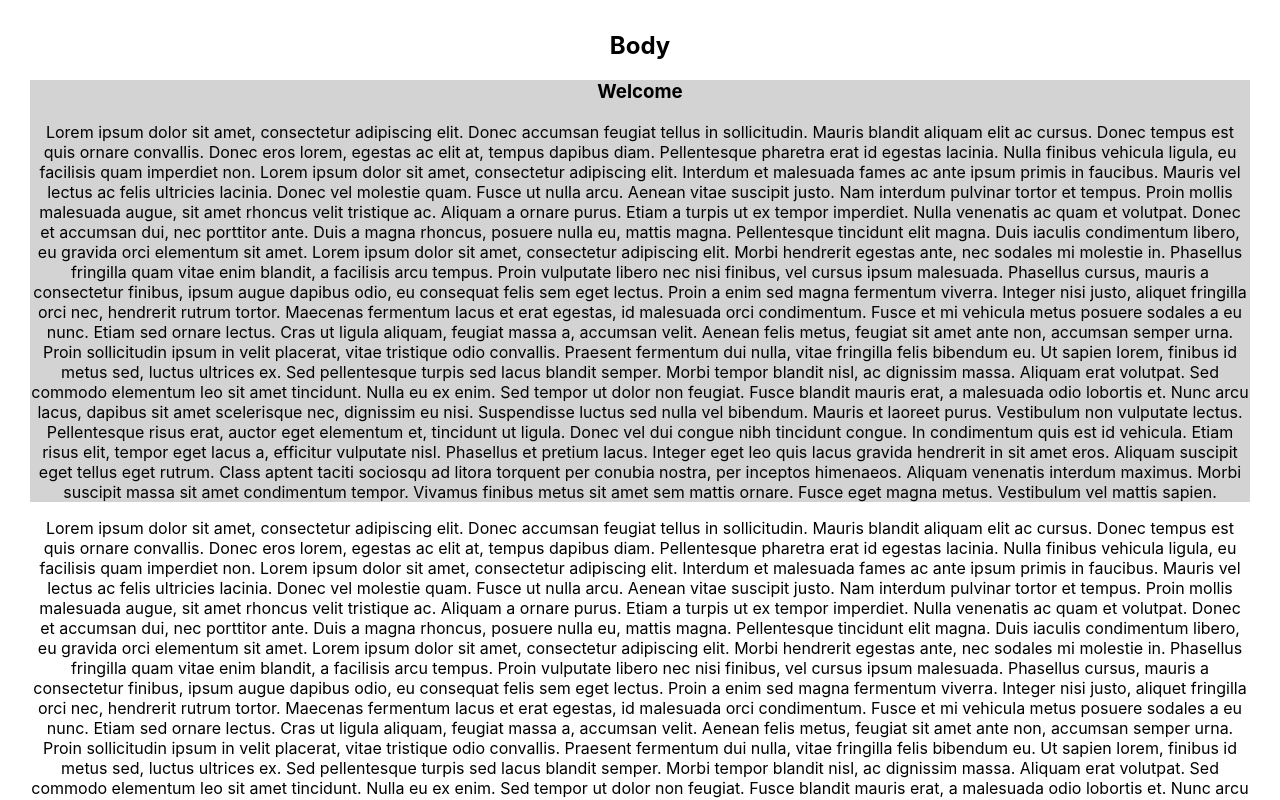
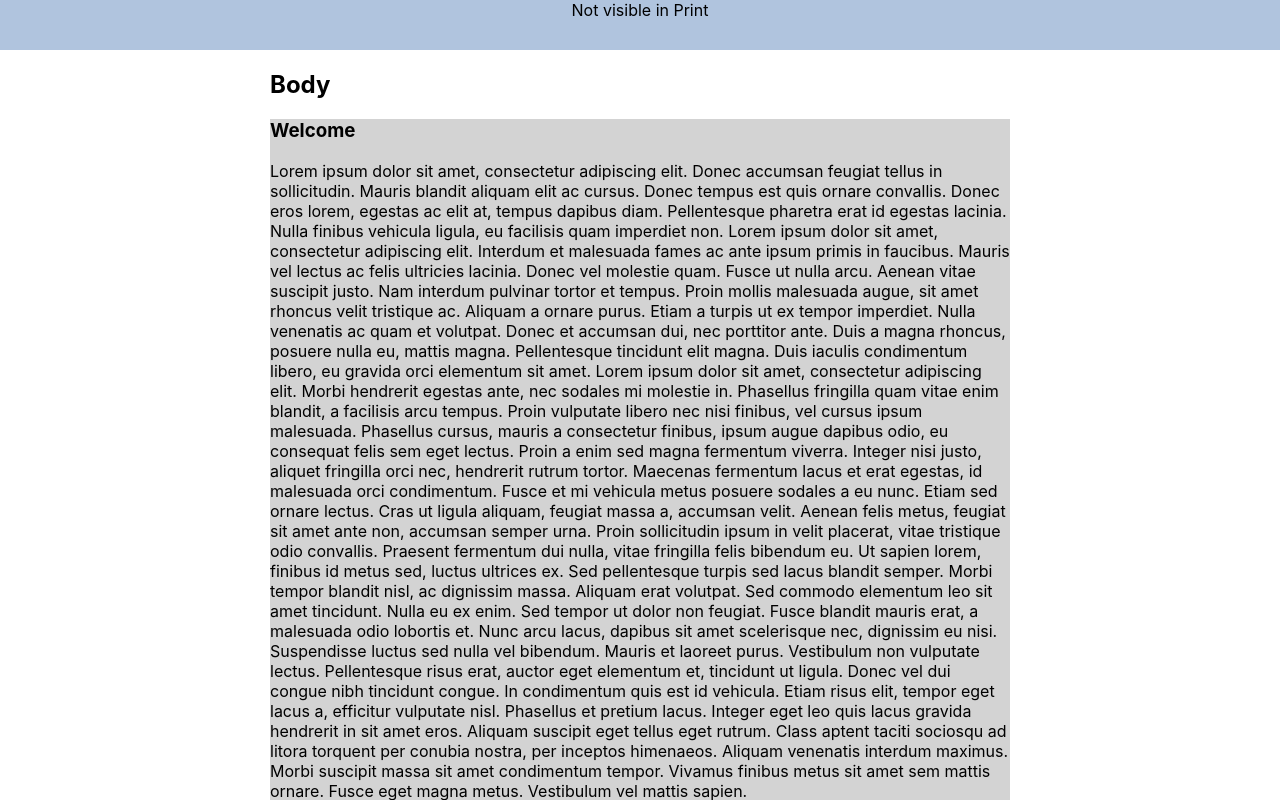
Before and after one commit to PrincAm/react-puppeteer-pdf, a React (Create React App) app: page / in a window 1280 px wide. Shown: the top 800 px of the page. Built offline with nearby package versions, Linux system fonts and the light colour scheme.

Commit message:
update print styles, css class names

```diff
--- a/src/App.css
+++ /dev/null
@@ -1,11 +0,0 @@
-.App {
-  text-align: center;
-}
-
-.Body > p {
-  page-break-before: always;
-}
-
-.Body-greyBackground {
-  background-color: lightgrey;
-}
--- a/src/App.js
+++ b/src/App.js
@@ -1,14 +1,11 @@
 import React from "react";
-import Header from "./Header";
-import Footer from "./Footer";
-import Body from "./Body";
-import "./App.css";
+import Report from "./Report";
 
 const App = () => (
-  <div className="App">
-    <Header />
-    <Body />
-    <Footer />
+  <div className="app">
+    <div className="app-menu">Not visible in Print</div>
+    <Report />
+    <div className="app-footer">Not visible in Print</div>
   </div>
 );
 
--- a/src/Footer.js
+++ b/src/Footer.js
@@ -7,7 +7,7 @@ const Footer = () => (
       fontFamily: "Helvetica Neue",
       fontSize: "8px",
       color: "#d3d3d3",
-      margin: "10px 30px 10px 30px"
+      margin: "0 30px 0 30px"
     }}
   >
     Lorem ipsum dolor sit amet, consectetur adipiscing elit. Donec accumsan
--- a/src/Header.js
+++ b/src/Header.js
@@ -16,11 +16,11 @@ const Header = () => (
     <div>
       Detailed Report of <b>XYZ</b> - Prepared on{" "}
       <b>
-        <span class="date"></span>
+        <span class="date" />
       </b>
     </div>
     <div style={{ marginRight: "30px" }}>
-      <span class="pageNumber"></span> of <span class="totalPages"></span>
+      <span class="pageNumber" /> of <span class="totalPages" />
     </div>
   </div>
 );
--- /dev/null
+++ b/src/Report.js
@@ -0,0 +1,14 @@
+import React from "react";
+import Header from "./Header";
+import Footer from "./Footer";
+import Body from "./Body";
+
+const Report = () => (
+  <div className="report">
+    <Header />
+    <Body />
+    <Footer />
+  </div>
+);
+
+export default Report;
--- a/src/index.css
+++ b/src/index.css
@@ -5,6 +5,7 @@ body {
     sans-serif;
   -webkit-font-smoothing: antialiased;
   -moz-osx-font-smoothing: grayscale;
+  counter-reset: page;
 }
 
 code {
@@ -12,8 +13,31 @@ code {
     monospace;
 }
 
-.App {
+.app {
+  display: flex;
+  flex-direction: column;
+  align-items: center;
+}
+
+.app-menu {
+  overflow: hidden;
+  top: 0;
+  position: sticky;
+  height: 50px;
+  width: 100%;
   text-align: center;
+  background-color: lightsteelblue;
+}
+
+.app-footer {
+  height: 50px;
+  width: 100%;
+  text-align: center;
+  background-color: lightsteelblue;
+}
+
+.report {
+  width: 800px;
 }
 
 .body {
@@ -30,4 +54,15 @@ code {
 
 .header-pdf, .footer-pdf {
   visibility: hidden;
+  height: 0;
 }
+
+@media print {
+  .app {
+    visibility: hidden;
+    height: 0;
+  }
+  .report {
+    visibility: visible;
+  }
+}
```
Also changed, not shown: hn.js (+3 -8 lines), 1 other file (tests, documents, lock files or other folders).
